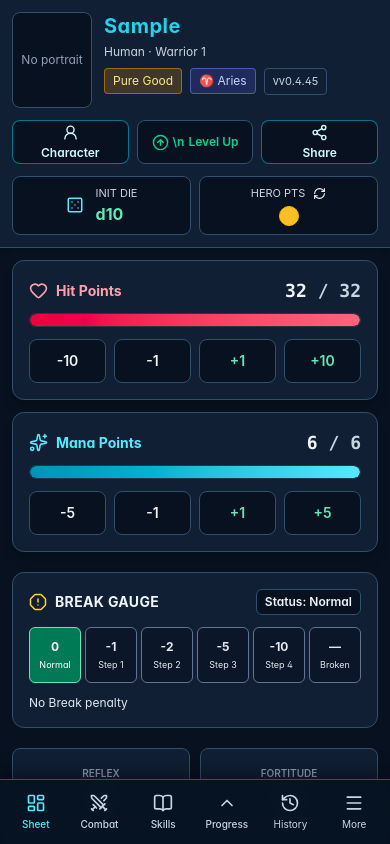
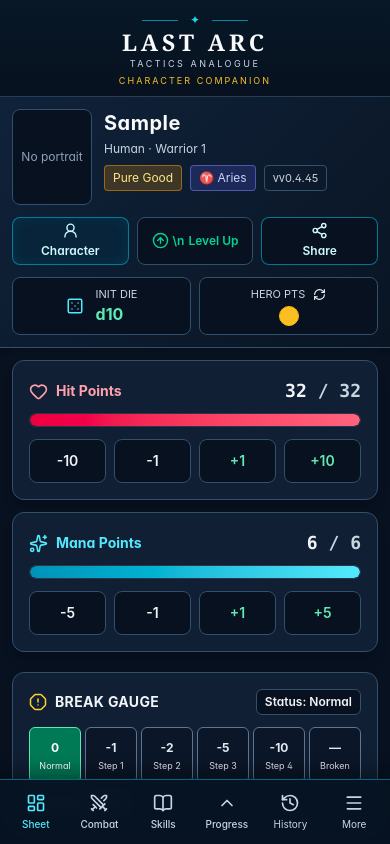
Before and after one commit to 61ZM07H36R3ML1N/last-arc-sheet, a React (Vite) app: page / in a window 390 px wide. Both pictures are taken after typing "Sample" into the empty fields and a click on the button "Create Character". Shown: the top 844 px of the page. Built offline with nearby package versions, Linux system fonts and the light colour scheme.

Commit message:
style(sheet): match mobile fantasy header and responsive overview cards

```diff
--- a/src/App.tsx
+++ b/src/App.tsx
@@ -184,6 +184,16 @@ export default function App() {
 
   return (
     <div className="min-h-screen bg-arc-bg text-slate-100 flex flex-col w-full max-w-screen-2xl mx-auto pb-24 lg:pb-0 lg:border-x border-arc-border shadow-2xl">
+      <div className="lg:hidden px-3 pt-3 pb-2 text-center bg-[linear-gradient(180deg,#071827,#07111f)] border-b border-arc-border/70">
+        <div className="flex items-center justify-center gap-3 text-arc-accent" aria-hidden="true">
+          <span className="h-px w-9 bg-cyan-500/70" />
+          <span className="text-xs">✦</span>
+          <span className="h-px w-9 bg-cyan-500/70" />
+        </div>
+        <div className="font-serif text-[23px] leading-tight tracking-[0.17em] font-bold text-slate-50">LAST ARC</div>
+        <div className="text-[9px] uppercase tracking-[0.28em] text-slate-300">Tactics Analogue</div>
+        <div className="mt-1 text-[9px] uppercase tracking-[0.23em] text-arc-gold">Character Companion</div>
+      </div>
       <div className="hidden lg:flex items-center justify-between border-b border-arc-border bg-arc-card/80 px-6 py-3">
         <div className="font-semibold tracking-widest text-arc-accent">LAST ARC <span className="text-xs text-arc-gold">CHARACTER COMPANION</span></div>
         <button type="button" onClick={() => setIsVersionOpen(true)} className="text-xs text-slate-300 hover:text-white flex items-center gap-2"><Info size={14} /> Version {__APP_VERSION__}</button>
@@ -199,13 +209,13 @@ export default function App() {
         <div className="mt-auto border-t border-arc-border pt-4 text-xs text-slate-400">Accessible layout · Mobile & Desktop</div>
       </nav>
       <div className="min-w-0 flex flex-col">
-      <header className="p-3 sm:p-4 bg-arc-card border-b border-arc-border shadow-md">
+      <header className="p-3 sm:p-4 lg:p-5 bg-[linear-gradient(135deg,#10223a,#091523)] border-b border-arc-border shadow-md">
         <div className="flex items-start gap-3 sm:gap-4">
           <div className="shrink-0 [&_.w-28]:!w-20 [&_.h-36]:!h-24 sm:[&_.w-28]:!w-28 sm:[&_.h-36]:!h-36">
             <CharacterPortrait characterId={sheet.id} />
           </div>
           <div className="min-w-0 flex-1">
-            <h1 className="break-words text-xl sm:text-2xl font-bold tracking-wide text-arc-accent">{sheet.name}</h1>
+            <h1 className="break-words text-xl sm:text-2xl font-bold tracking-wide text-slate-50">{sheet.name}</h1>
             <p className="mt-1 text-xs sm:text-sm text-slate-300 break-words">
               {sheet.race} · {sheet.classes.map(c => `${c.name} ${c.level}`).join(' / ')}
             </p>
@@ -220,14 +230,14 @@ export default function App() {
             </div>
           </div>
         </div>
-        <div className="grid grid-cols-3 gap-2 mt-3 sm:max-w-lg">
-          <button type="button" onClick={() => setIsEditorOpen(true)} className="min-h-11 rounded-lg border border-cyan-500/60 bg-arc-bg text-cyan-100 text-xs sm:text-sm font-semibold flex flex-col sm:flex-row gap-1 items-center justify-center px-2 hover:bg-arc-cardHover"><UserRound size={17} />Character</button>
+        <div className="grid grid-cols-3 gap-2 mt-3 sm:max-w-lg lg:max-w-xl">
+          <button type="button" onClick={() => setIsEditorOpen(true)} className="min-h-12 rounded-lg border border-cyan-500/60 bg-[#07243a] text-cyan-100 text-xs sm:text-sm font-semibold flex flex-col sm:flex-row gap-1 items-center justify-center px-2 hover:bg-arc-cardHover shadow-[inset_0_0_14px_rgba(6,182,212,.1)]"><UserRound size={17} />Character</button>
           <div className="min-w-0 [&>button]:!w-full [&>button]:!h-full [&>button]:!min-h-11 [&>button]:!text-xs [&>button]:!font-semibold">
             <CharacterAdvancementControl />
           </div>
           <button type="button" onClick={() => setIsSyncOpen(true)} className="min-h-11 rounded-lg border border-cyan-500/60 bg-arc-bg text-cyan-100 text-xs sm:text-sm font-semibold flex flex-col sm:flex-row gap-1 items-center justify-center px-2 hover:bg-arc-cardHover"><Share2 size={17} />Share</button>
         </div>
-        <div className="mt-3 grid grid-cols-2 gap-2 sm:max-w-lg">
+        <div className="mt-3 grid grid-cols-2 gap-2 sm:max-w-lg lg:max-w-xl">
           <div className="rounded-lg border border-arc-border bg-arc-bg px-3 py-2 flex items-center justify-center gap-3">
             <Dice5 size={18} className="text-cyan-300" aria-hidden="true" />
             <div><div className="text-[11px] text-slate-300 uppercase">Init Die</div><div className="font-bold text-emerald-300">{getInitDie(primaryClass)}</div></div>
@@ -254,52 +264,52 @@ export default function App() {
           <ResourceBar kind="mp" current={sheet.currentMp} max={maxMp} onChange={updateMp} />
         </section>
         <BreakGaugeTracker step={sheet.breakStep} onChange={setBreakStep} />
-        {/* DEFENSES & ATTRIBUTES */}
-        <section className="grid grid-cols-2 sm:grid-cols-4 gap-2.5">
-          <div className="bg-arc-card p-2.5 rounded-lg border border-arc-border text-center">
-            <span className="text-[10px] text-slate-400 uppercase font-semibold">Reflex</span>
-            <div className="text-xl font-bold text-arc-accent mt-0.5">{defenses.reflex}</div>
-            <span className="text-[9px] text-slate-500">10 + ½Lv + Agi + Cls</span>
+        {/* Readable overview cards; icons and labels remain legible without color. */}
+        <div className="grid grid-cols-1 gap-3 xl:grid-cols-2">
+          <section className="rounded-xl border border-arc-border bg-arc-card p-3.5 sm:p-4 shadow-lg" aria-labelledby="defenses-heading">
+            <h2 id="defenses-heading" className="mb-3 font-serif text-base font-semibold tracking-wide text-slate-100">Defenses</h2>
+            <div className="grid grid-cols-2 gap-2 sm:grid-cols-4 xl:grid-cols-2">
+              {[
+                { label: 'Reflex', value: defenses.reflex, detail: 'AGI Defense', icon: Wind },
+                { label: 'Fortitude', value: defenses.fortitude, detail: 'VIT Defense', icon: ShieldCheck },
+                { label: 'Will', value: defenses.will, detail: 'MND Defense', icon: Eye },
+                { label: 'Threshold', value: defenses.breakThreshold, detail: 'Break tolerance', icon: ShieldCheck },
+              ].map(({ label, value, detail, icon: Icon }) => (
+                <div key={label} className="min-w-0 rounded-lg border border-arc-border/80 bg-[#0a1729] px-3 py-2.5">
+                  <div className="flex items-center gap-1.5 text-xs font-semibold text-slate-200"><Icon size={14} aria-hidden="true" />{label}</div>
+                  <div className="mt-1 text-2xl font-bold tabular-nums text-white">{value}</div>
+                  <div className="mt-0.5 text-[11px] text-slate-300">{detail}</div>
                 </div>
-          <div className="bg-arc-card p-2.5 rounded-lg border border-arc-border text-center">
-            <span className="text-[10px] text-slate-400 uppercase font-semibold">Fortitude</span>
-            <div className="text-xl font-bold text-emerald-400 mt-0.5">{defenses.fortitude}</div>
-            <span className="text-[9px] text-slate-500">10 + ½Lv + Vit + Cls</span>
-          </div>
-          <div className="bg-arc-card p-2.5 rounded-lg border border-arc-border text-center">
-            <span className="text-[10px] text-slate-400 uppercase font-semibold">Will</span>
-            <div className="text-xl font-bold text-purple-400 mt-0.5">{defenses.will}</div>
-            <span className="text-[9px] text-slate-500">10 + ½Lv + Mnd + Cls</span>
-          </div>
-          <div className="bg-arc-card p-2.5 rounded-lg border border-arc-border text-center">
-            <span className="text-[10px] text-slate-400 uppercase font-semibold">Threshold</span>
-            <div className="text-xl font-bold text-amber-400 mt-0.5">{defenses.breakThreshold}</div>
-            <span className="text-[9px] text-slate-500">Max Hit Tolerance</span>
+              ))}
             </div>
           </section>
-        {/* ATTRIBUTES ROW */}
-        <section className="grid grid-cols-3 sm:grid-cols-6 gap-2">
+          <section className="rounded-xl border border-arc-border bg-arc-card p-3.5 sm:p-4 shadow-lg" aria-labelledby="attributes-heading">
+            <h2 id="attributes-heading" className="mb-3 font-serif text-base font-semibold tracking-wide text-slate-100">Attributes</h2>
+            <div className="grid grid-cols-2 gap-2 sm:grid-cols-3 xl:grid-cols-2 2xl:grid-cols-3">
               {(Object.keys(sheet.baseAttributes) as AttributeKey[]).map((attr) => {
                 const val = sheet.baseAttributes[attr];
                 const mod = getModifier(val);
                 const AttributeIcon = attributeIcons[attr];
                 return (
-              <div
-                key={attr}
-                className="bg-arc-card p-2 rounded-lg border border-arc-border text-center hover:border-arc-accent transition-colors"
-                aria-label={`${attributeLabels[attr]} ${val}, modifier ${mod >= 0 ? '+' : ''}${mod}`}
-              >
-                <div className="flex items-center justify-center gap-1 text-[11px] uppercase font-bold text-slate-200">
-                  <AttributeIcon size={14} aria-hidden="true" />{attr}
+                  <div key={attr} className="min-w-0 rounded-lg border border-arc-border/80 bg-[#0a1729] p-2.5"
+                    aria-label={`${attributeLabels[attr]} ${val}, modifier ${mod >= 0 ? '+' : ''}${mod}`}>
+                    <div className="flex items-center gap-1.5 text-xs font-semibold text-slate-200">
+                      <span className="flex h-7 w-7 shrink-0 items-center justify-center rounded-md border border-cyan-500/50 bg-cyan-950/50 text-cyan-200">
+                        <AttributeIcon size={15} aria-hidden="true" />
+                      </span>
+                      <span className="uppercase">{attr}</span>
                     </div>
-                <div className="text-lg font-bold text-slate-100">{val}</div>
-                <div className={`text-xs font-semibold ${mod >= 0 ? 'text-emerald-400' : 'text-rose-400'}`}>
-                  {mod >= 0 ? `+${mod}` : mod}
+                    <div className="mt-1 flex items-end justify-between gap-2">
+                      <span className="text-xl font-bold tabular-nums text-white">{val}</span>
+                      <span className="rounded border border-slate-500/60 px-1.5 py-0.5 text-xs font-semibold tabular-nums text-slate-100">{mod >= 0 ? `+${mod}` : mod}</span>
                     </div>
+                    <div className="mt-1 text-[11px] text-slate-300">{attributeLabels[attr]}</div>
                   </div>
                 );
               })}
+            </div>
           </section>
+        </div>
         </div>
         {/* DETAILS TABS */}
         <section className="space-y-3">
```
Lines whose indentation alone changed are shown as unchanged.
